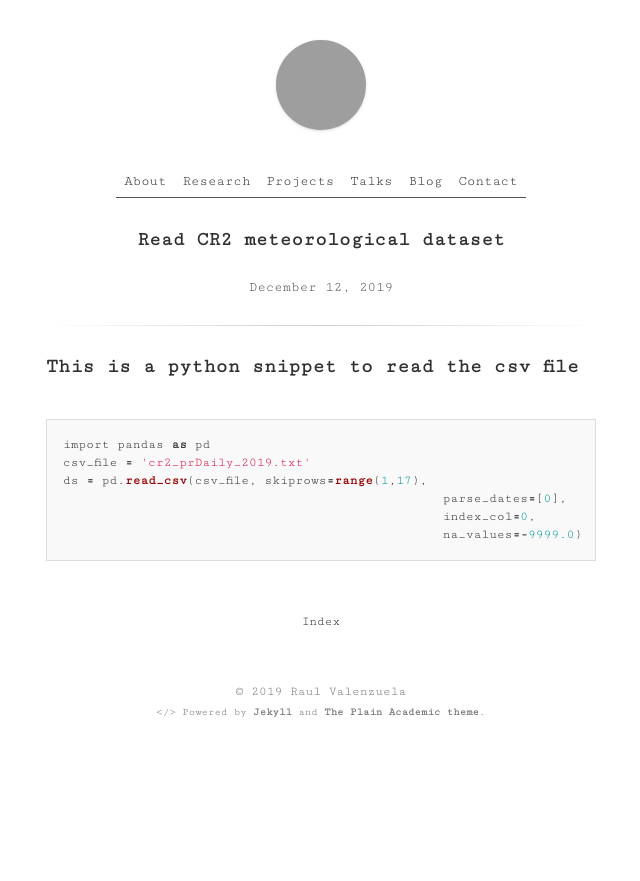
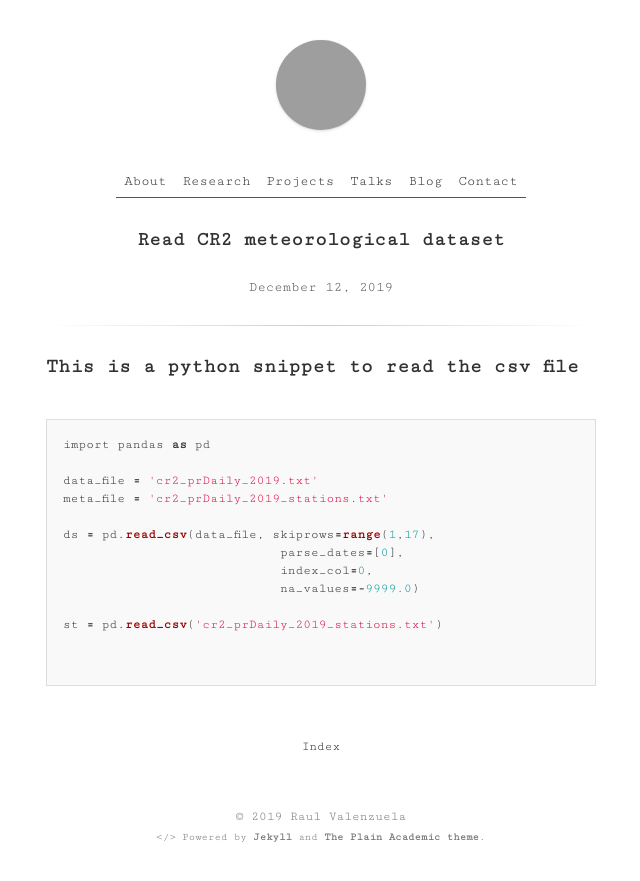
Before and after one commit to rvalenzuelar/rvalenzuelar.github.io, a Jekyll site: the page built from _blog/2019-12-12-read-cr2-data.md, in a window 1280 px wide, cut to the strip 0-881 px from the top of the page. Shown: the whole strip, without its empty margins (319-959 px from the left). Built offline with Jekyll 4.4.1, drawn with Linux system fonts in a browser that asks for light colours; grey boxes are pictures that could not be loaded.

Commit message:
replaced tab for whitespace; added code

````diff
--- a/_blog/2019-12-12-read-cr2-data.md
+++ b/_blog/2019-12-12-read-cr2-data.md
@@ -9,9 +9,16 @@ authors: rvalenzuela
 
 ```python
 import pandas as pd
-csv_file = 'cr2_prDaily_2019.txt'
-ds = pd.read_csv(csv_file, skiprows=range(1,17),
-						 parse_dates=[0],
-						 index_col=0,
-						 na_values=-9999.0)
+
+data_file = 'cr2_prDaily_2019.txt'
+meta_file = 'cr2_prDaily_2019_stations.txt'
+
+ds = pd.read_csv(data_file, skiprows=range(1,17),
+                            parse_dates=[0],
+                            index_col=0,
+                            na_values=-9999.0)
+
+st = pd.read_csv('cr2_prDaily_2019_stations.txt')
+
+
 ```
````
